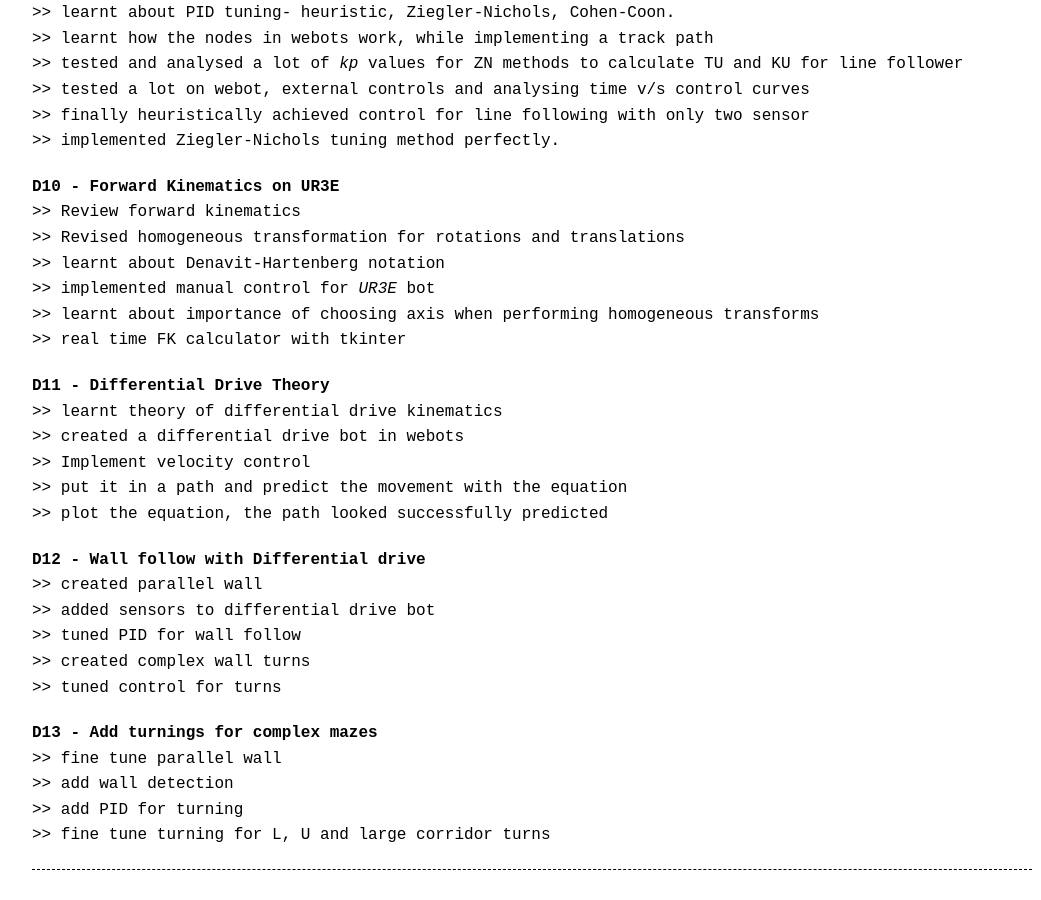
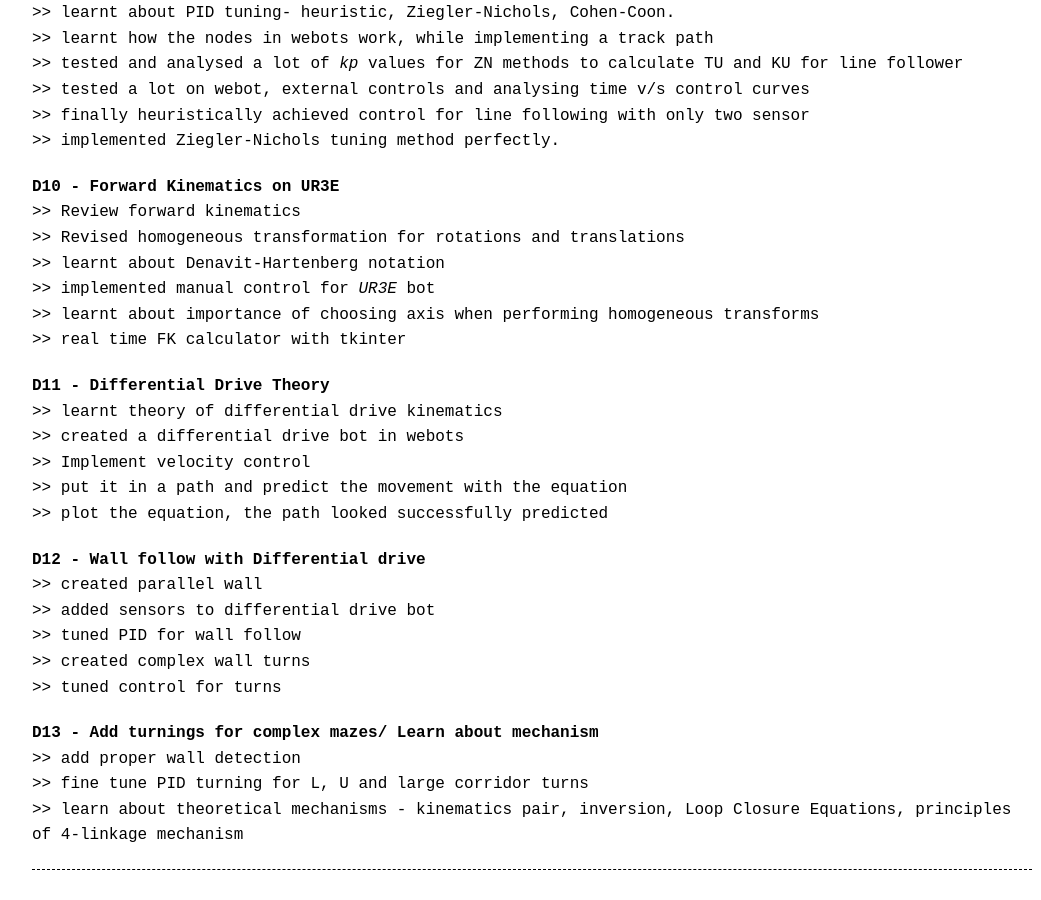
Before and after one commit to TumAro/tumaro.github.io, a Jekyll site: the page built from pages/100dor.md, in a window 1280 px wide and 900 px high, scrolled down 2165 px. Shown: the whole window, without its empty margins (108-1149 px from the left). Built offline with Jekyll 4.4.1, drawn with Linux system fonts in a browser that asks for light colours.

Commit message:
updated day 13

```diff
--- a/pages/100dor.md
+++ b/pages/100dor.md
@@ -111,8 +111,7 @@ After I have update at least the Phase 1 fully, then I will release the github r
 `>>` created complex wall turns
 `>>` tuned control for turns
 
-**D13 - Add turnings for complex mazes**
-`>>` fine tune parallel wall
-`>>` add wall detection
-`>>` add PID for turning
-`>>` fine tune turning for L, U and large corridor turns
+**D13 - Add turnings for complex mazes/ Learn about mechanism**
+`>>` add proper wall detection
+`>>` fine tune PID turning for L, U and large corridor turns
+`>>` learn about theoretical mechanisms - kinematics pair, inversion, Loop Closure Equations, principles of 4-linkage mechanism
```
